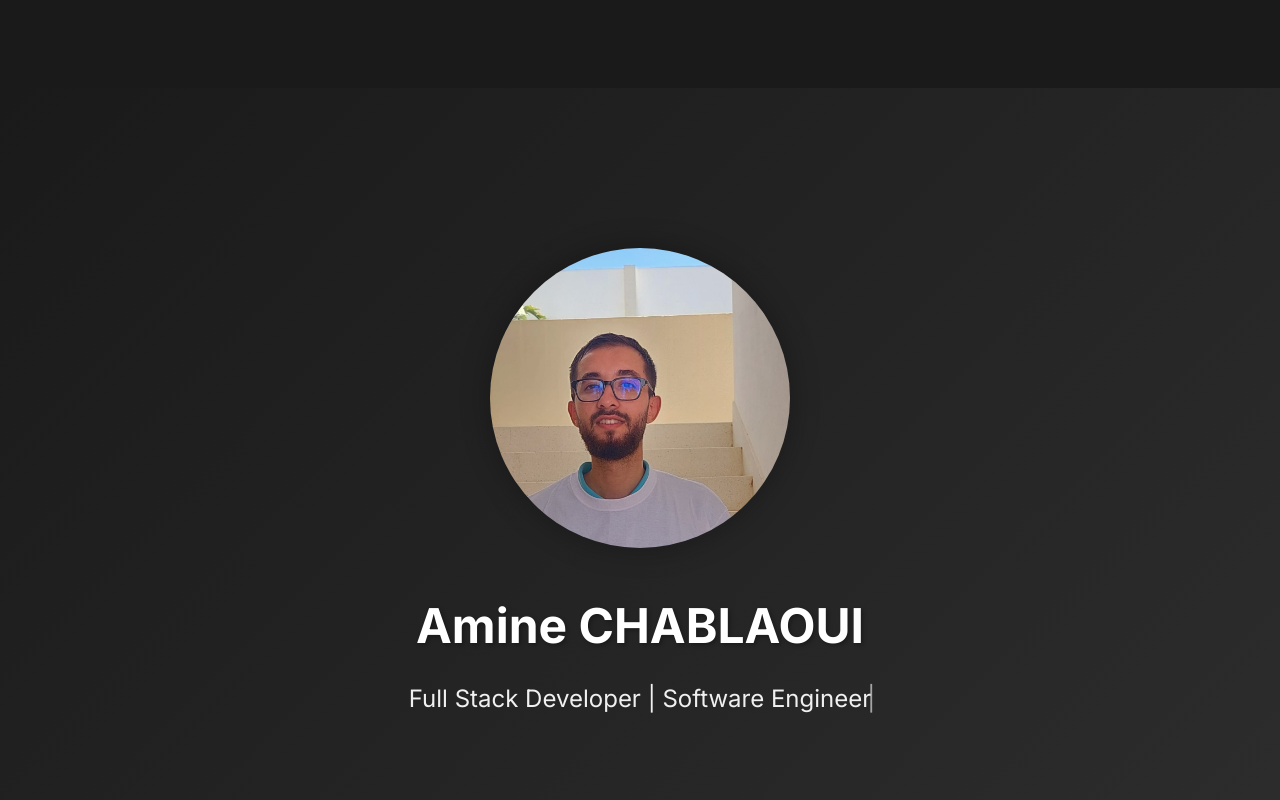
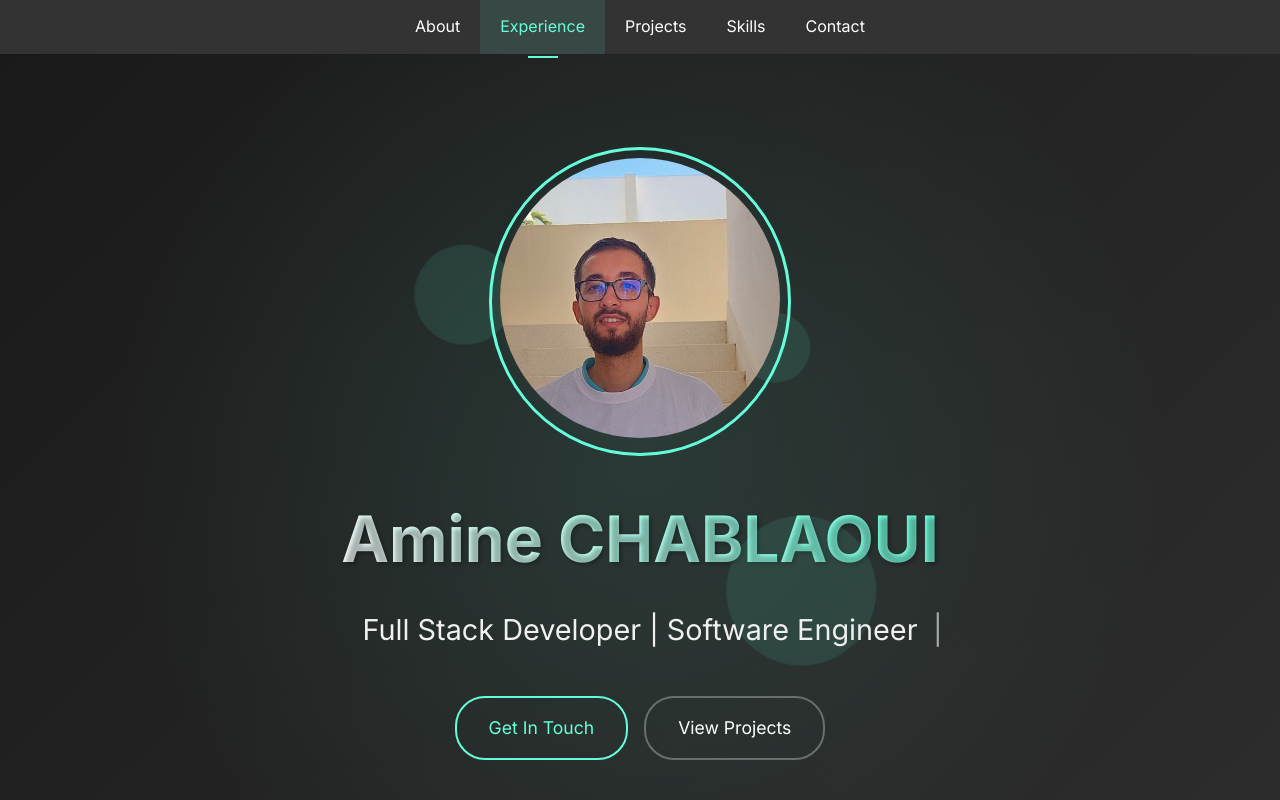
Before and after one commit to chablaouiamine/amine-portfolio, a React (Vite) app: page / in a window 1280 px wide. Shown: the top 800 px of the page. Built offline with nearby package versions, Linux system fonts and the light colour scheme.

Commit message:
Third commit

```diff
--- a/src/components/Header.tsx
+++ b/src/components/Header.tsx
@@ -1,11 +1,16 @@
-import React, { useEffect, useState } from 'react';
+import { useEffect, useState } from 'react';
+import { motion } from 'framer-motion';
 import '../styles/Header.css';
 
 export default function Header() {
   const [text, setText] = useState('');
+  const [scrollY, setScrollY] = useState(0);
   const fullText = "Full Stack Developer | Software Engineer";
 
   useEffect(() => {
+    const handleScroll = () => setScrollY(window.scrollY);
+    window.addEventListener('scroll', handleScroll);
+
     let currentIndex = 0;
     const intervalId = setInterval(() => {
       if (currentIndex <= fullText.length) {
@@ -16,18 +21,66 @@ export default function Header() {
       }
     }, 100);
 
-    return () => clearInterval(intervalId);
+    return () => {
+      clearInterval(intervalId);
+      window.removeEventListener('scroll', handleScroll);
+    };
   }, []);
 
   return (
     <header className="header-container">
-      <div className="header-content">
-        <div className="profile-image-container">
-          <img src="my_img.jpg" alt="Profile" className="profile-image" />
+      <div className="header-background"></div>
+      <motion.div
+        className="header-content"
+        initial={{ opacity: 0, y: 20 }}
+        animate={{ opacity: 1, y: 0 }}
+        transition={{ duration: 0.8 }}
+      >
+        <div className="floating-shapes">
+          <div className="shape shape1"></div>
+          <div className="shape shape2"></div>
+          <div className="shape shape3"></div>
         </div>
-        <h1 className="name-title">Amine CHABLAOUI</h1>
-        <p className="typing-text">{text}</p>
-      </div>
+
+        <motion.div
+          className="profile-image-container"
+          whileHover={{ scale: 1.05 }}
+          style={{ y: scrollY * 0.2 }}
+        >
+          <div className="profile-image-border">
+            <img src="my_img.jpg" alt="Profile" className="profile-image" />
+          </div>
+          <div className="profile-image-glow"></div>
+        </motion.div>
+
+        <motion.h1
+          className="name-title"
+          initial={{ opacity: 0, y: 20 }}
+          animate={{ opacity: 1, y: 0 }}
+          transition={{ delay: 0.3 }}
+        >
+          Amine CHABLAOUI
+        </motion.h1>
+
+        <motion.p
+          className="typing-text"
+          initial={{ opacity: 0 }}
+          animate={{ opacity: 1 }}
+          transition={{ delay: 0.6 }}
+        >
+          {text}
+        </motion.p>
+
+        <motion.div
+          className="cta-container"
+          initial={{ opacity: 0 }}
+          animate={{ opacity: 1 }}
+          transition={{ delay: 0.9 }}
+        >
+          <a href="#contact" className="cta-button">Get In Touch</a>
+          <a href="#projects" className="cta-button secondary">View Projects</a>
+        </motion.div>
+      </motion.div>
     </header>
   );
 }
--- a/src/styles/Header.css
+++ b/src/styles/Header.css
@@ -1,85 +1,63 @@
-.header {
-    display: flex;
-    flex-direction: column;
-    align-items: center;
-    padding: 20px;
-    background-color: #f8f9fa;
-    box-shadow: 0 2px 10px rgba(0, 0, 0, 0.1);
-}
-
-.header img {
-    border-radius: 50%;
-    width: 150px;
-    height: 150px;
-    object-fit: cover;
-}
-
-.header h1 {
-    margin: 10px 0;
-    font-size: 24px;
-    color: #333;
-}
-
-.navbar {
-  position: fixed;
-  top: 0;
-  left: 0;
-  right: 0;
-  background: rgba(26, 26, 26, 0.95);
-  padding: 1rem;
-  display: flex;
-  justify-content: center;
-  gap: 2rem;
-  transform: translateY(-100%);
-  transition: transform 0.3s ease;
-  backdrop-filter: blur(5px);
-  z-index: 1000;
-}
-
-.navbar.visible {
-  transform: translateY(0);
-}
-
-.navbar a {
-  color: white;
-  text-decoration: none;
-  font-size: 1.1rem;
-  padding: 0.5rem 1rem;
-  border-radius: 4px;
-  transition: background-color 0.3s ease;
-}
-
-.navbar a:hover {
-  background-color: rgba(255, 255, 255, 0.1);
-}
-
-.navbar a.active {
-  background-color: rgba(255, 255, 255, 0.2);
-  position: relative;
-}
-
-.navbar a.active::after {
-  content: '';
-  position: absolute;
-  bottom: 0;
-  left: 50%;
-  transform: translateX(-50%);
-  width: 30px;
-  height: 2px;
-  background-color: white;
-}
-
 .header-container {
   min-height: 100vh;
   display: flex;
   align-items: center;
   justify-content: center;
+  position: relative;
+  overflow: hidden;
   background: linear-gradient(135deg, #1a1a1a 0%, #2d2d2d 100%);
-  padding: 2rem;
+}
+
+.header-background {
+  position: absolute;
+  top: 0;
+  left: 0;
+  right: 0;
+  bottom: 0;
+  background: radial-gradient(circle at center, rgba(100, 255, 218, 0.1) 0%, transparent 70%);
 }
 
 .header-content {
   text-align: center;
+  position: relative;
+  z-index: 1;
+  padding: 2rem;
+}
+
+.floating-shapes .shape {
+  position: absolute;
+  border-radius: 50%;
+  background: rgba(100, 255, 218, 0.1);
+  animation: float 6s infinite;
+}
+
+.shape1 {
+  width: 100px;
+  height: 100px;
+  top: 20%;
+  left: 15%;
+  animation-delay: 0s;
+}
+
+.shape2 {
+  width: 150px;
+  height: 150px;
+  top: 60%;
+  right: 15%;
+  animation-delay: -2s;
+}
+
+.shape3 {
+  width: 70px;
+  height: 70px;
+  top: 30%;
+  right: 25%;
+  animation-delay: -4s;
+}
+
+@keyframes float {
+  0%, 100% { transform: translate(0, 0); }
+  50% { transform: translate(15px, -15px); }
 }
 
 .profile-image-container {
@@ -88,31 +66,50 @@
   display: inline-block;
 }
 
+.profile-image-border {
+  border: 3px solid #64ffda;
+  border-radius: 50%;
+  padding: 8px;
+  position: relative;
+}
+
 .profile-image {
-  width: 300px;
-  height: 300px;
+  width: 280px;
+  height: 280px;
   border-radius: 50%;
   object-fit: cover;
-  box-shadow: 0 0 30px rgba(0, 0, 0, 0.3);
   transition: transform 0.3s ease;
 }
 
-.profile-image:hover {
-  transform: scale(1.05);
+.profile-image-glow {
+  position: absolute;
+  top: 50%;
+  left: 50%;
+  transform: translate(-50%, -50%);
+  width: 100%;
+  height: 100%;
+  background: radial-gradient(circle, rgba(100, 255, 218, 0.2) 0%, transparent 70%);
+  border-radius: 50%;
+  filter: blur(15px);
+  z-index: -1;
 }
 
 .name-title {
-  font-size: 3rem;
+  font-size: 4rem;
   color: #ffffff;
   margin-bottom: 1rem;
   text-shadow: 2px 2px 4px rgba(0, 0, 0, 0.3);
+  background: linear-gradient(45deg, #ffffff, #64ffda);
+  -webkit-background-clip: text;
+  -webkit-text-fill-color: transparent;
 }
 
 .typing-text {
-  font-size: 1.5rem;
+  font-size: 1.8rem;
   color: #f0f0f0;
   min-height: 2em;
   position: relative;
+  margin-bottom: 2rem;
 }
 
 .typing-text::after {
@@ -122,9 +119,46 @@
   animation: blink 1s infinite;
 }
 
-@keyframes blink {
-  0%, 100% { opacity: 1; }
-  50% { opacity: 0; }
+.cta-container {
+  display: flex;
+  gap: 1rem;
+  justify-content: center;
+  margin-top: 2rem;
+}
+
+.cta-button {
+  padding: 1rem 2rem;
+  border: 2px solid #64ffda;
+  border-radius: 30px;
+  color: #64ffda;
+  text-decoration: none;
+  font-size: 1.1rem;
+  transition: all 0.3s ease;
+  position: relative;
+  overflow: hidden;
+}
+
+.cta-button::before {
+  content: '';
+  position: absolute;
+  top: 50%;
+  left: 50%;
+  width: 0;
+  height: 0;
+  background: rgba(100, 255, 218, 0.1);
+  border-radius: 50%;
+  transform: translate(-50%, -50%);
+  transition: width 0.6s, height 0.6s;
+}
+
+.cta-button:hover::before {
+  width: 300px;
+  height: 300px;
+}
+
+.cta-button.secondary {
+  border-color: rgba(255, 255, 255, 0.3);
+  color: white;
 }
 
 @media (max-width: 768px) {
@@ -134,20 +168,20 @@
   }
 
   .name-title {
-    font-size: 2rem;
+    font-size: 2.5rem;
   }
 
   .typing-text {
     font-size: 1.2rem;
   }
 
-  .navbar {
-    gap: 0.5rem;
-    padding: 0.5rem;
-  }
-
-  .navbar a {
-    font-size: 0.9rem;
-    padding: 0.3rem 0.6rem;
+  .cta-container {
+    flex-direction: column;
+    align-items: center;
   }
 }
+
+@keyframes blink {
+  0%, 100% { opacity: 1; }
+  50% { opacity: 0; }
+}
```
